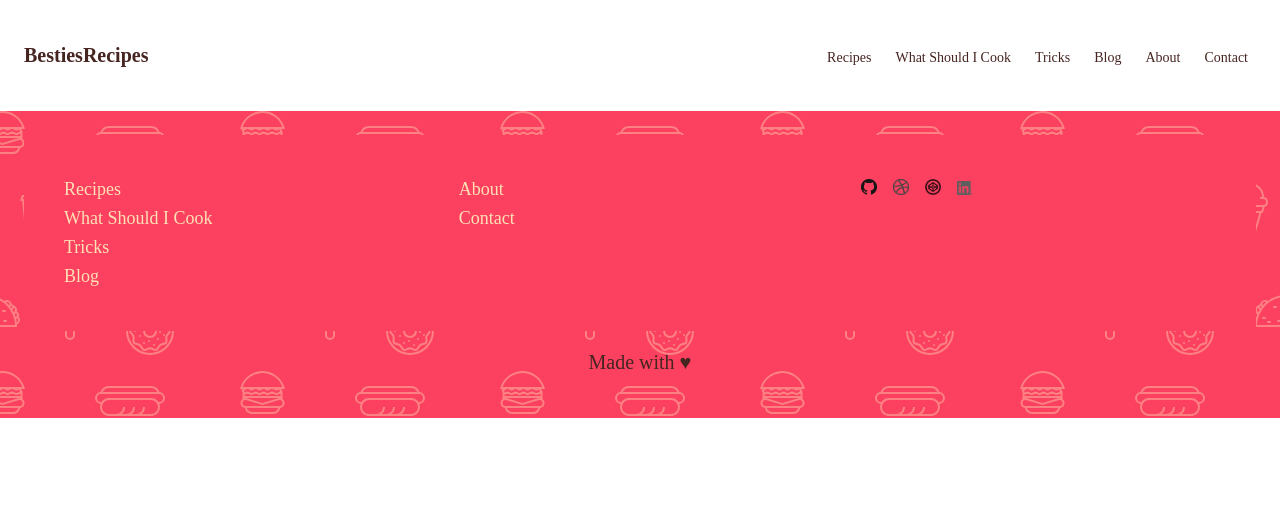
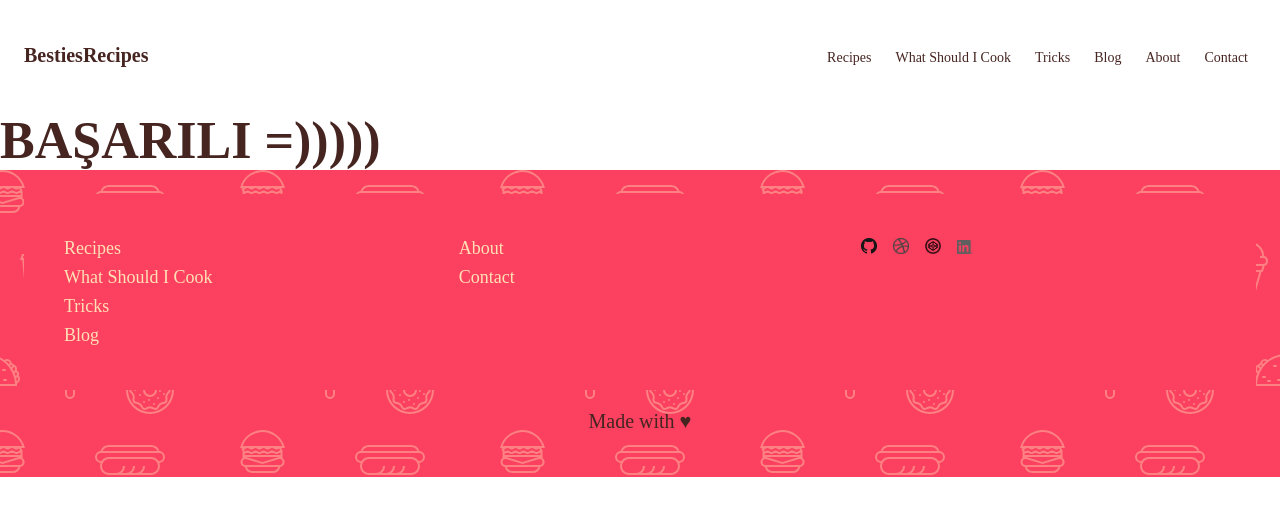
Before and after one commit to ebruesraustuner/my-recipe-app, a Vue app: page /thanks in a window 1280 px wide. Shown: the top 516 px of the page. Built offline with nearby package versions, Linux system fonts and the light colour scheme; a web font is replaced by a local one.

Commit message:
added contact form

```diff
--- /dev/null
+++ b/src/components/FormFail.vue
@@ -0,0 +1,9 @@
+<template>
+    <div>başarısız :((</div>
+</template>
+<script>
+export default {
+        name: 'fail'
+
+    }
+</script>
--- /dev/null
+++ b/src/components/FormSuccess.vue
@@ -0,0 +1,10 @@
+<template>
+    <div>
+        <h1> BAŞARILI =)))))</h1>
+    </div>
+</template>
+<script>
+export default {
+        name: 'success'
+    }
+</script>
--- a/src/router/index.js
+++ b/src/router/index.js
@@ -12,6 +12,8 @@ const Tricks = () => import('../views/Tricks.vue')
 const About = () => import('../views/About.vue')
 const RecipeDetails = () => import('../views/RecipeDetails.vue')
 const BlogDetails = () => import('../views/BlogDetails.vue')
+const FormSuccess = () => import('../components/FormSuccess.vue')
+const FormFail = () => import('../components/FormFail.vue')
 
 Vue.use(VueRouter)
 
@@ -69,6 +71,17 @@ const routes = [
     path: '/blogdetails/:Rid',
     name: 'blogdetails',
     component: BlogDetails
+  },
+  {
+    path: '/thanks',
+    name: 'success',
+    component: FormSuccess,
+
+  },
+  {
+    path: '/404',
+    name: 'fail',
+    component: FormFail
   }
 
 ]
```
